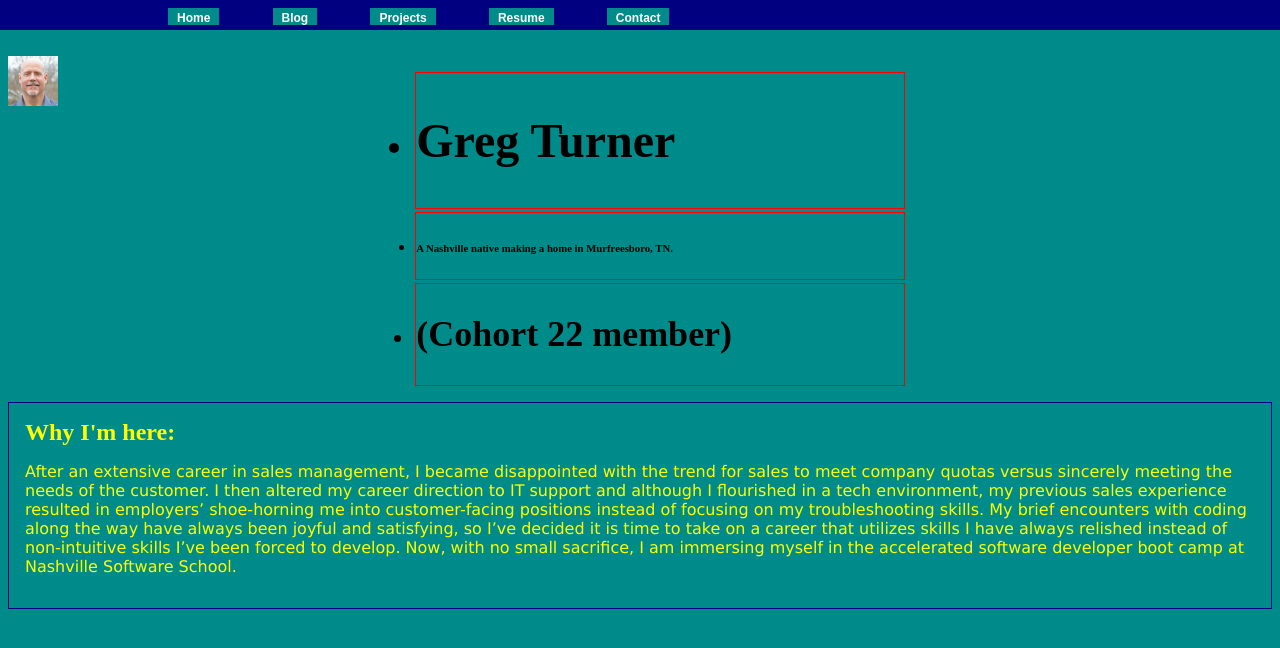
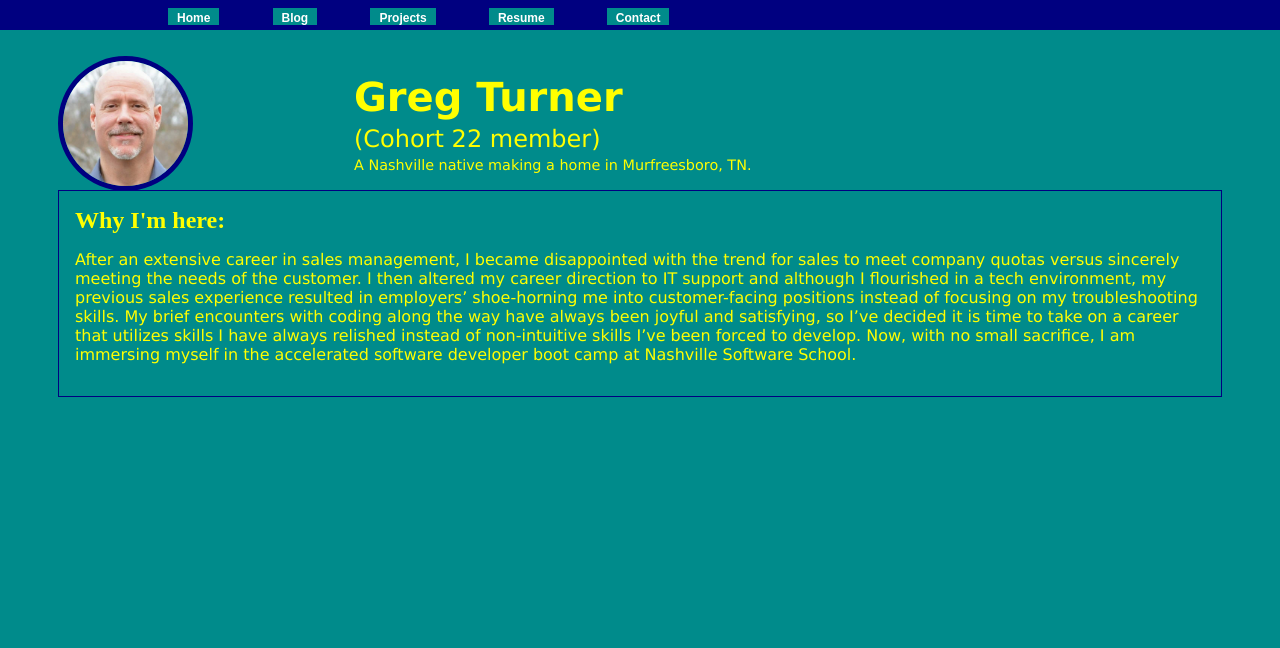
Before and after one commit to Greg-Turner/greg-turner.github.io, a plain HTML site: page index.html in a window 1280 px wide. Drawn offline with Linux system fonts and the light colour scheme.

Commit message:
modularized css

```diff
--- /dev/null
+++ b/header.css
@@ -0,0 +1,31 @@
+header {
+    width: 100%;
+    position: fixed;
+    top:0;
+    left: 0;
+    background-color: navy;
+    color: white;
+    height: 30px;
+    }
+
+ul.navbar {
+        list-style-type: none;
+        margin: .5em 10%;
+    }
+
+li.navbutton {
+    background-color: darkcyan;
+    text-align: center;
+    display: inline;
+    margin-right: 5%;
+
+}
+
+.hlink {
+    font-family: Arial, Helvetica, sans-serif;
+    font-size: .75em;
+    font-weight: bold;
+    text-decoration: none;
+    color: white;
+    padding: .75em;
+}
--- /dev/null
+++ b/home.css
@@ -0,0 +1,37 @@
+#intro {
+    padding-top: 3em;
+    }
+
+img.me {
+    float: left;
+    margin-left: 50px;
+    border-radius: 50%;
+    border: 5px solid navy;
+    }
+
+p {
+    color: yellow;
+    font-family: Verdana;
+}
+
+p.myself1 {
+    font-size: 2.5em;
+    font-weight: bold;
+    margin: 1px 25% 1px;
+    padding-top: 2px;
+    padding-bottom: 2px;
+    }
+
+p.myself2 {
+    margin: 1px 25% 1px;
+    font-size: 1.5em;
+    padding-top: 2px;
+    padding-bottom: 2px;
+    }
+
+p.myself6 {
+    margin: 1px 25% 1px;
+    font-size: .9em;
+    padding-top: 1px;
+    padding-bottom: 1px;
+}
--- a/index.html
+++ b/index.html
@@ -1,30 +1,33 @@
 <html>
     <head>
         <title>Greg Turner's personal site</title>
-        <link href="styles.css" rel="stylesheet">
+        <link href="header.css" rel="stylesheet">
+        <link href="layout.css" rel="stylesheet">
+        <link href="home.css" rel="stylesheet">
+
     </head>
 
         <body>
             <header>
                     <ul class="navbar">
-                            <li class="navbutton"><a href="index.html">Home</a></li>
-                            <li class="navbutton"><a href="blog.html">Blog</a></li>
-                            <li class="navbutton"><a href="projects.html">Projects</a></li>
-                            <li class="navbutton"><a href="resume.html">Resume</a></li>
-                            <li class="navbutton"><a href="contact.html">Contact</a></li>
+                            <li class="navbutton"><a class="hlink" href="index.html">Home</a></li>
+                            <li class="navbutton"><a class="hlink" href="blog.html">Blog</a></li>
+                            <li class="navbutton"><a class="hlink" href="projects.html">Projects</a></li>
+                            <li class="navbutton"><a class="hlink" href="resume.html">Resume</a></li>
+                            <li class="navbutton"><a class="hlink" href="contact.html">Contact</a></li>
                           </ul>
 
                         </header>
 
                 <section id="intro">
 
-                    <img class="me" src="/images/face.jpg" alt="headshot" height="50">
+                    <img class="me" src="/images/face.jpg" alt="headshot" height="125">
 
-                    <ul>
+                    <ul class="noStyle">
 
-                        <li class="myself1" class="noStyle"><h1>Greg Turner</h1></li>
-                        <li class="myself6" class="noStyle"><h6> A Nashville native making a home in Murfreesboro, TN.</h6></li>
-                        <li class="myself2" class="noStyle"><h2>(Cohort 22 member)</h2> </li>
+                        <li><p class="myself1">Greg Turner</p></li>
+                        <li><p class="myself2">(Cohort 22 member)</p> </li>
+                        <li><p class="myself6"> A Nashville native making a home in Murfreesboro, TN.</p></li>
                     </ul>
                 </section>
 
--- /dev/null
+++ b/layout.css
@@ -0,0 +1,19 @@
+body {
+    background: darkcyan;
+}
+
+ul.noStyle {
+    list-style-type: none;
+}
+
+.article {
+    border: .1rem solid navy;
+    margin: 0px 50px;
+    padding: 1em;
+    color: yellow;
+    }
+
+div.label {
+    font-weight: bold;
+    font-size: 1.5em;
+}
--- a/styles.css
+++ /dev/null
@@ -1,85 +0,0 @@
-
-header {
-    width: 100%;
-    position: fixed;
-    top:0;
-    left: 0;
-    background-color: navy;
-    color: white;
-    height: 30px;
-    }
-
-    ul.navbar {
-        list-style-type: none;
-        margin: .5em 10%;
-    }
-
-    li.navbutton {
-    background-color: darkcyan;
-    text-align: center;
-    display: inline;
-    margin-right: 5%;
-
-}
-
-    li.noStyle {
-        list-style-type: none;
-    }
-
-    img.me {
-        float: left;
-    }
-
-    body {
-        background: darkcyan;
-    }
-a {
-    font-family: Arial, Helvetica, sans-serif;
-    font-size: .75em;
-    font-weight: bold;
-    text-decoration: none;
-    color: white;
-    padding: .75em;
-}
-
-#intro {
-    padding-top: 3em;
-    }
-
-li.myself1 {
-    font-size: 2em;
-    margin: 3px 30% 3px;
-    border: 1px solid red;
-
-    }
-
-li.myself2 {
-    margin: 3px 30% 3px;
-    font-size: 1.5em;
-    border: 1px solid red;
-
-    }
-
-li.myself6 {
-    margin: 3px 30% 3px;
-    border: 1px solid red;
-}
-
-p {
-    font-size: 1rem;
-    font-family: Verdana, Geneva, sans-serif;
-    }
-
-
-.article {
-    border: .1rem solid navy;
-    padding: 1em;
-    color: yellow;
-    background: darkcyan;
-    }
-
-div.label {
-    font-weight: bold;
-    font-size: 1.5em;
-
-}
```
